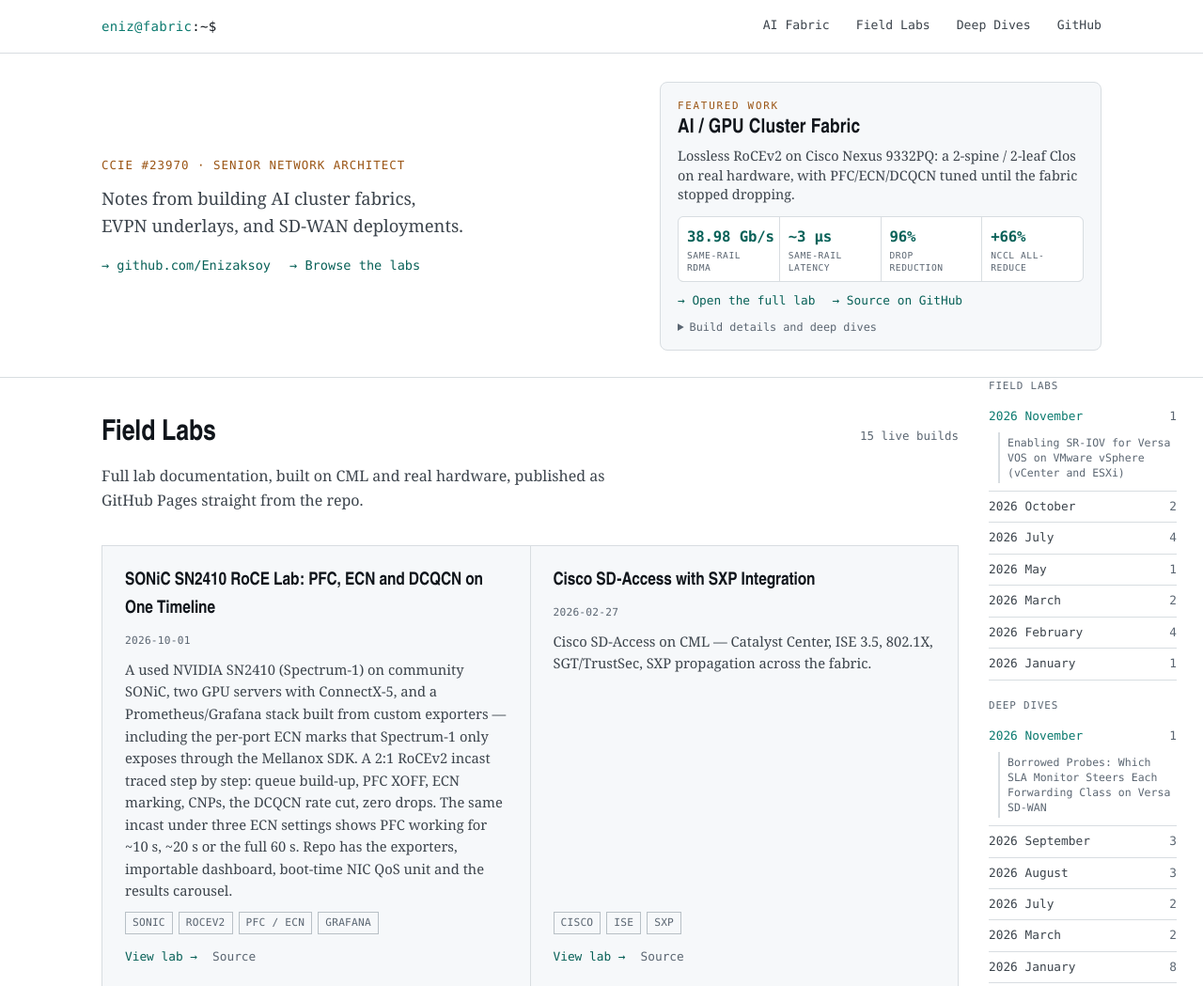
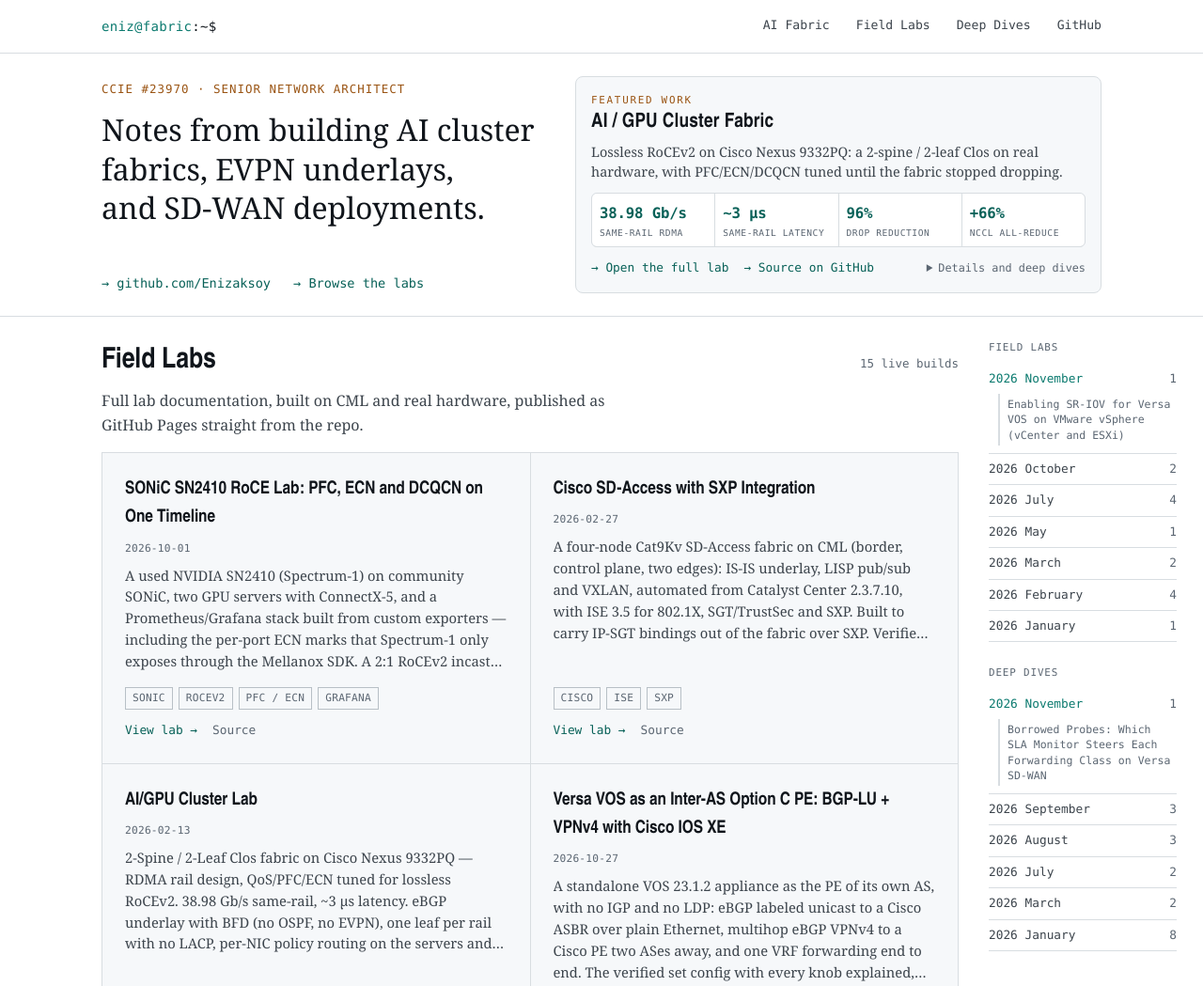
Before and after one commit to Enizaksoy/enizaksoy.github.io, a plain HTML site: page index.html in a window 1280 px wide. Shown: the top 1049 px of the page at 94% size. Drawn offline with Linux system fonts and the light colour scheme.

Commit message:
Index: balanced card grid, spacing scale, tighter hero
- Card descriptions clamped to 5 lines (full text kept), tags and links pinned to the card bottom
- Odd last card spans the row; SD-Access, AI/GPU and Multi-AS descriptions expanded from their lab pages
- One spacing scale (4-32 px); hero text fills the row; archive top aligned with Field Labs

Co-Authored-By: Claude Opus 5.5 <noreply@anthropic.com>

```diff
--- a/index.html
+++ b/index.html
@@ -19,6 +19,7 @@
     --font-mono: "Cascadia Code", Consolas, "SF Mono", "JetBrains Mono", ui-monospace, monospace;
 
     color-scheme: light;
+    --sp-1: 4px; --sp-2: 8px; --sp-3: 12px; --sp-4: 16px; --sp-5: 24px; --sp-6: 32px;
   }
 
   :root[data-theme="dark"] {
@@ -70,7 +71,7 @@
   }
   .topbar-inner {
     display: flex; align-items: center; justify-content: space-between;
-    padding-top: 16px; padding-bottom: 16px;
+    padding-top: var(--sp-4); padding-bottom: var(--sp-4);
   }
   .mark {
     font-family: var(--font-mono);
@@ -83,39 +84,45 @@
   nav.links a:hover { color: var(--teal); border-color: var(--teal); }
 
   /* ---------- hero ---------- */
-  .hero { padding: 30px 0 28px; border-bottom: 1px solid var(--line); }
+  .hero { padding: var(--sp-5) 0; border-bottom: 1px solid var(--line); }
   .eyebrow {
     font-family: var(--font-mono); font-size: 0.78rem; letter-spacing: 0.08em;
-    color: var(--copper); text-transform: uppercase; margin: 0 0 10px;
+    color: var(--copper); text-transform: uppercase; margin: 0 0 var(--sp-3);
   }
   h1.lede {
     font-family: var(--font-body); font-weight: 400;
-    font-size: 1.15rem; color: var(--ink-soft); max-width: 58ch;
-    margin: 0 0 18px; text-wrap: balance;
+    font-size: 2rem; line-height: 1.3; color: var(--ink); max-width: 30ch;
+    margin: 0 0 var(--sp-4); text-wrap: balance;
   }
-  .hero-links { display: flex; gap: 20px; font-family: var(--font-mono); font-size: 0.85rem; }
-  .hero-links a { text-decoration: none; color: var(--teal-ink); }
+  .hero-links { display: flex; flex-wrap: wrap; gap: var(--sp-2) var(--sp-5); font-family: var(--font-mono); font-size: 0.85rem; }
+  .hero-links a { text-decoration: none; color: var(--teal-ink); white-space: nowrap; }
   .hero-links a:hover { text-decoration: underline; }
 
   /* ---------- sections ---------- */
-  section.grid-section { padding: 36px 0; border-bottom: 1px solid var(--line); }
-  .section-head { display: flex; align-items: baseline; justify-content: space-between; margin-bottom: 8px; }
+  section.grid-section { padding: var(--sp-5) 0 var(--sp-6); border-bottom: 1px solid var(--line); }
+  .section-head { display: flex; align-items: baseline; justify-content: space-between; margin-bottom: var(--sp-1); }
   h2.section-title {
     font-family: var(--font-display); font-weight: 700;
     font-size: 1.9rem; margin: 0; letter-spacing: -0.005em;
   }
   .section-note { font-family: var(--font-mono); font-size: 0.78rem; color: var(--slate); }
-  .section-desc { color: var(--ink-soft); max-width: 62ch; margin: 6px 0 34px; }
+  .section-desc { color: var(--ink-soft); max-width: 62ch; margin: 0 0 var(--sp-4); }
 
   .card-grid { display: grid; grid-template-columns: repeat(2, 1fr); gap: 1px; background: var(--line); border: 1px solid var(--line); }
   .card {
-    background: var(--paper-raised); padding: 22px 24px;
-    display: flex; flex-direction: column; gap: 10px;
+    background: var(--paper-raised); padding: var(--sp-5);
+    display: flex; flex-direction: column; gap: var(--sp-2);
     transition: background .15s;
   }
   .card:hover { background: color-mix(in srgb, var(--teal) 6%, var(--paper-raised)); }
   .card h3 { font-family: var(--font-display); font-size: 1.18rem; font-weight: 700; margin: 0; letter-spacing: -0.005em; }
-  .card p { margin: 0; font-size: 0.92rem; color: var(--ink-soft); flex: 1; }
+  /* description clamped to 5 lines (full text stays in the HTML); margin-bottom:auto pins tags + links to the card bottom */
+  .card p {
+    margin: 0 0 auto; font-size: 0.92rem; line-height: 1.55; color: var(--ink-soft);
+    display: -webkit-box; -webkit-box-orient: vertical; -webkit-line-clamp: 5; line-clamp: 5; overflow: hidden;
+  }
+  .card .tags { margin-top: var(--sp-2); }
+  .card-grid > .card:last-child:nth-child(odd) { grid-column: 1 / -1; }
   .card-date { font-family: var(--font-mono); font-size: 0.7rem; color: var(--slate); letter-spacing: 0.02em; }
 
   /* ---------- archive panel (real grid column from 1100px up) ---------- */
@@ -131,7 +138,7 @@
     }
     .labs-content { grid-column: 1; grid-row: 1; min-width: 0; }
     .labs-content .wrap { max-width: none; margin: 0; padding: 0; }
-    .archive-panel { display: block; grid-column: 2; grid-row: 1; min-width: 0; }
+    .archive-panel { display: block; grid-column: 2; grid-row: 1; min-width: 0; padding-top: var(--sp-5); }
     .archive-panel-inner {
       position: sticky; top: 90px;
       max-height: calc(100vh - 110px); overflow-y: auto;
@@ -139,7 +146,7 @@
   }
   .archive-panel .archive-title {
     text-transform: uppercase; letter-spacing: 0.08em; font-size: 0.68rem;
-    color: var(--slate); margin: 18px 0 8px;
+    color: var(--slate); margin: var(--sp-5) 0 var(--sp-2);
   }
   .archive-panel .archive-title:first-child { margin-top: 0; }
   .archive-panel details.archive-month {
@@ -169,13 +176,13 @@
     border: 1px solid var(--line-strong); color: var(--slate);
     padding: 2px 7px; letter-spacing: 0.02em; text-transform: uppercase;
   }
-  .card-links { display: flex; gap: 16px; font-family: var(--font-mono); font-size: 0.8rem; margin-top: 4px; }
+  .card-links { display: flex; gap: var(--sp-4); font-family: var(--font-mono); font-size: 0.8rem; margin-top: var(--sp-1); }
   .card-links a { text-decoration: none; color: var(--teal-ink); border-bottom: 1px solid transparent; }
   .card-links a:hover { border-color: var(--teal-ink); }
   .card-links a.source { color: var(--slate); }
 
   /* ---------- footer ---------- */
-  footer { padding: 40px 0 60px; }
+  footer { padding: var(--sp-6) 0; }
   .footer-inner { display: flex; justify-content: space-between; align-items: center; flex-wrap: wrap; gap: 12px; }
   footer p { font-family: var(--font-mono); font-size: 0.78rem; color: var(--slate); margin: 0; }
   footer .flinks { display: flex; gap: 20px; font-family: var(--font-mono); font-size: 0.78rem; }
@@ -193,28 +200,30 @@
 
   /* ---- featured work card (beside the hero) ---- */
   .hero-grid {
-    display: grid; grid-template-columns: minmax(0, 1fr) minmax(0, 470px);
-    gap: 36px; align-items: center;
+    display: grid; grid-template-columns: minmax(0, 1fr) minmax(0, 560px);
+    gap: var(--sp-6); align-items: stretch;
   }
+  .hero-text { display: flex; flex-direction: column; padding-top: var(--sp-1); }
+  .hero-text .hero-links { margin-top: auto; }
   .feat-card {
     background: var(--paper-raised); border: 1px solid var(--line);
-    border-radius: 8px; padding: 16px 18px 14px;
+    border-radius: 8px; padding: var(--sp-4);
   }
   .feat-tag {
     font-family: var(--font-mono); font-size: 0.68rem; letter-spacing: 0.16em;
-    text-transform: uppercase; color: var(--copper); display: block; margin-bottom: 4px;
+    text-transform: uppercase; color: var(--copper); display: block; margin-bottom: var(--sp-1);
   }
   .feat-card h2 {
     font-family: var(--font-display); font-size: 1.32rem; letter-spacing: 0.01em;
     margin: 0; line-height: 1.15;
   }
-  .feat-desc { margin: 6px 0 0; font-size: 0.9rem; color: var(--ink-soft); line-height: 1.45; }
+  .feat-desc { margin: var(--sp-2) 0 0; font-size: 0.9rem; color: var(--ink-soft); line-height: 1.45; }
   .feat-stats {
     display: grid; grid-template-columns: repeat(4, minmax(0,1fr));
-    gap: 1px; margin: 12px 0 10px;
+    gap: 1px; margin: var(--sp-3) 0;
     background: var(--line); border: 1px solid var(--line); border-radius: 6px; overflow: hidden;
   }
-  .feat-stat { background: var(--paper); padding: 8px 9px; }
+  .feat-stat { background: var(--paper); padding: var(--sp-2); }
   .feat-stat b {
     display: block; font-family: var(--font-mono); font-size: 0.98rem;
     color: var(--teal-ink); letter-spacing: -0.01em; font-weight: 700; white-space: nowrap;
@@ -223,24 +232,28 @@
     display: block; font-family: var(--font-mono); font-size: 0.6rem;
     letter-spacing: 0.06em; text-transform: uppercase; color: var(--slate); margin-top: 2px; line-height: 1.3;
   }
-  .feat-links { display: flex; gap: 6px 18px; flex-wrap: wrap; font-family: var(--font-mono); font-size: 0.8rem; }
+  .feat-links { display: flex; align-items: baseline; gap: var(--sp-2) var(--sp-4); flex-wrap: wrap; font-family: var(--font-mono); font-size: 0.8rem; }
   .feat-links a { text-decoration: none; color: var(--teal-ink); }
   .feat-links a:hover { text-decoration: underline; }
-  .feat-details { margin-top: 8px; font-size: 0.85rem; }
+  .feat-details { margin-left: auto; font-family: var(--font-body); font-size: 0.88rem; }
+  .feat-details[open] { flex-basis: 100%; margin-left: 0; }
   .feat-details summary {
     cursor: pointer; font-family: var(--font-mono); font-size: 0.74rem; color: var(--slate);
   }
   .feat-details summary:hover { color: var(--teal-ink); }
-  .feat-details p { margin: 8px 0 0; color: var(--ink-soft); line-height: 1.5; }
+  .feat-details p { margin: var(--sp-2) 0 0; color: var(--ink-soft); line-height: 1.5; }
   .feat-spec { font-family: var(--font-mono); font-size: 0.72rem; line-height: 1.7; }
   .feat-spec em { font-style: normal; color: var(--slate); }
-  .feat-more { margin-top: 8px; font-family: var(--font-mono); font-size: 0.72rem; color: var(--slate); line-height: 1.7; }
+  .feat-more { margin-top: var(--sp-2); font-family: var(--font-mono); font-size: 0.72rem; color: var(--slate); line-height: 1.7; }
   .feat-more a { color: var(--ink-soft); }
   .feat-more a:hover { color: var(--teal-ink); }
   @media (max-width: 860px) {
-    .hero-grid { grid-template-columns: 1fr; gap: 22px; }
+    .hero-grid { grid-template-columns: 1fr; gap: var(--sp-5); }
+    .hero-text .hero-links { margin-top: 0; }
+    h1.lede { font-size: 1.3rem; }
   }
   @media (max-width: 480px) {
+    .card { padding: var(--sp-4); }
     .feat-stats { grid-template-columns: repeat(2, minmax(0,1fr)); }
   }
 </style>
@@ -284,10 +297,9 @@
         <div class="feat-links">
           <a href="https://enizaksoy.github.io/ai-lab/">&rarr; Open the full lab</a>
           <a href="https://github.com/Enizaksoy">&rarr; Source on GitHub</a>
-        </div>
 
         <details class="feat-details">
-          <summary>Build details and deep dives</summary>
+          <summary>Details and deep dives</summary>
           <p>A 2-spine / 2-leaf Clos built on real hardware, not simulation &mdash; eBGP underlay, dual RDMA rails, and PFC/ECN/DCQCN tuned until the fabric stopped dropping under congestion. Raw bandwidth is capped by the 40G fabric, so the NIC generation shows up in collectives instead: NCCL all-reduce went from 3.66 to 6.08 GB/s. Every number was measured, then re-measured after tuning.</p>
           <p class="feat-spec">
             <em>fabric</em> Cisco Nexus 9332PQ &middot; 2-spine / 2-leaf Clos &middot; eBGP underlay &middot; ECMP &middot; BFD<br>
@@ -303,6 +315,7 @@
             <a href="https://enizaksoy.github.io/articles/lossless-ethernet-monitoring.html">Making pause frames visible</a>
           </div>
         </details>
+        </div>
       </aside>
     </div>
   </section>
@@ -451,7 +464,7 @@
         <article class="card" id="m-2026-02">
           <h3>Cisco SD-Access with SXP Integration</h3>
           <div class="card-date">2026-02-27</div>
-          <p>Cisco SD-Access on CML — Catalyst Center, ISE 3.5, 802.1X, SGT/TrustSec, SXP propagation across the fabric.</p>
+          <p>A four-node Cat9Kv SD-Access fabric on CML (border, control plane, two edges): IS-IS underlay, LISP pub/sub and VXLAN, automated from Catalyst Center 2.3.7.10, with ISE 3.5 for 802.1X, SGT/TrustSec and SXP. Built to carry IP-SGT bindings out of the fabric over SXP. Verified: shutting an edge port ends the 802.1X session and ISE withdraws the IP-SGT binding from every SXP listener; SGACL tests on the SXP-fed router passed.</p>
           <div class="tags"><span>Cisco</span><span>ISE</span><span>SXP</span></div>
           <div class="card-links">
             <a href="https://enizaksoy.github.io/Cisco-SD-Access-Lab-with-SXP-Integration/">View lab →</a>
@@ -462,7 +475,7 @@
         <article class="card">
           <h3>AI/GPU Cluster Lab</h3>
           <div class="card-date">2026-02-13</div>
-          <p>2-Spine / 2-Leaf Clos fabric on Cisco Nexus 9332PQ — RDMA rail design, QoS/PFC/ECN tuned for lossless RoCEv2. 38.98 Gb/s same-rail, ~3 µs latency.</p>
+          <p>2-Spine / 2-Leaf Clos fabric on Cisco Nexus 9332PQ — RDMA rail design, QoS/PFC/ECN tuned for lossless RoCEv2. 38.98 Gb/s same-rail, ~3 µs latency. eBGP underlay with BFD (no OSPF, no EVPN), one leaf per rail with no LACP, per-NIC policy routing on the servers and jumbo MTU end to end. The 40G links cap raw bandwidth, so the move from ConnectX-3 Pro to ConnectX-5 Ex shows up in collectives: NCCL all-reduce rose from 3.66 to 5.27&ndash;6.08 GB/s (+66%).</p>
           <div class="tags"><span>RDMA</span><span>Cisco Nexus</span><span>Clos</span></div>
           <div class="card-links">
             <a href="https://enizaksoy.github.io/ai-lab/">View lab →</a>
@@ -506,7 +519,7 @@
         <article class="card">
           <h3>Cisco VXLAN EVPN Multi-AS Lab</h3>
           <div class="card-date">2026-07-14</div>
-          <p>NX-OS VXLAN EVPN Multi-AS fabric — eBGP underlay/overlay per RFC 7938, three tenant VRFs with symmetric IRB, anycast gateway, VRF-aware DHCP relay deep dive.</p>
+          <p>NX-OS VXLAN EVPN Multi-AS fabric — eBGP underlay/overlay per RFC 7938, three tenant VRFs with symmetric IRB, anycast gateway, VRF-aware DHCP relay deep dive. Six Nexus 9000v switches (NX-OS 10.5(3)) on CML 2.10: every leaf is its own AS, and the two spines share one AS and carry EVPN without a single VRF or VNI configured. 6 L2 + 3 L3 VNIs and 16 hosts; route targets are manual because auto-derived ASN:VNI can never match across leaf ASNs. Every design rule was broken first and fixed second, with the CLI evidence in a troubleshooting journal.</p>
           <div class="tags"><span>Cisco NX-OS</span><span>eBGP</span></div>
           <div class="card-links">
             <a href="https://enizaksoy.github.io/Cisco-VXLAN-EVPN-Multi-AS-Lab/">View lab →</a>
```
